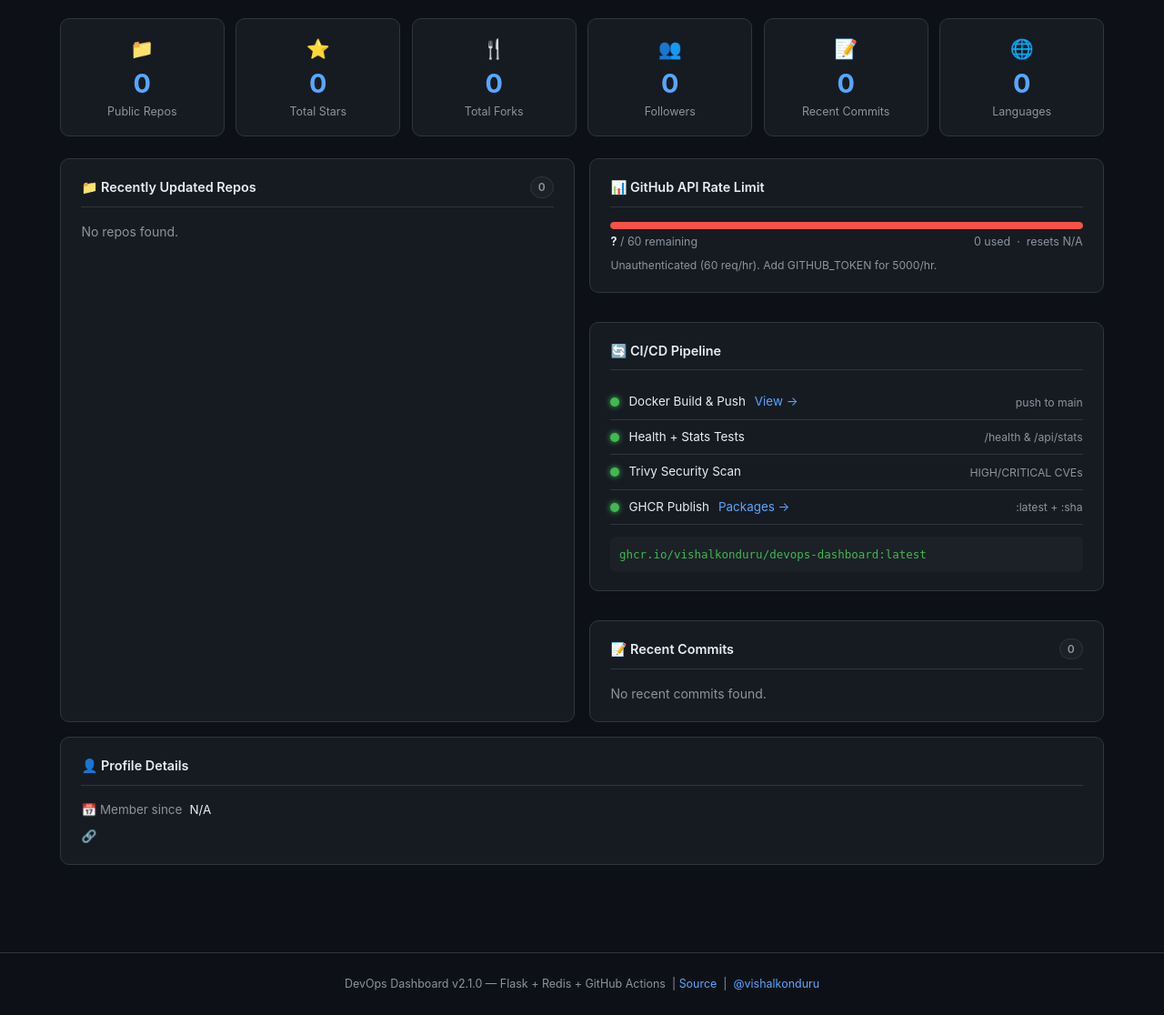
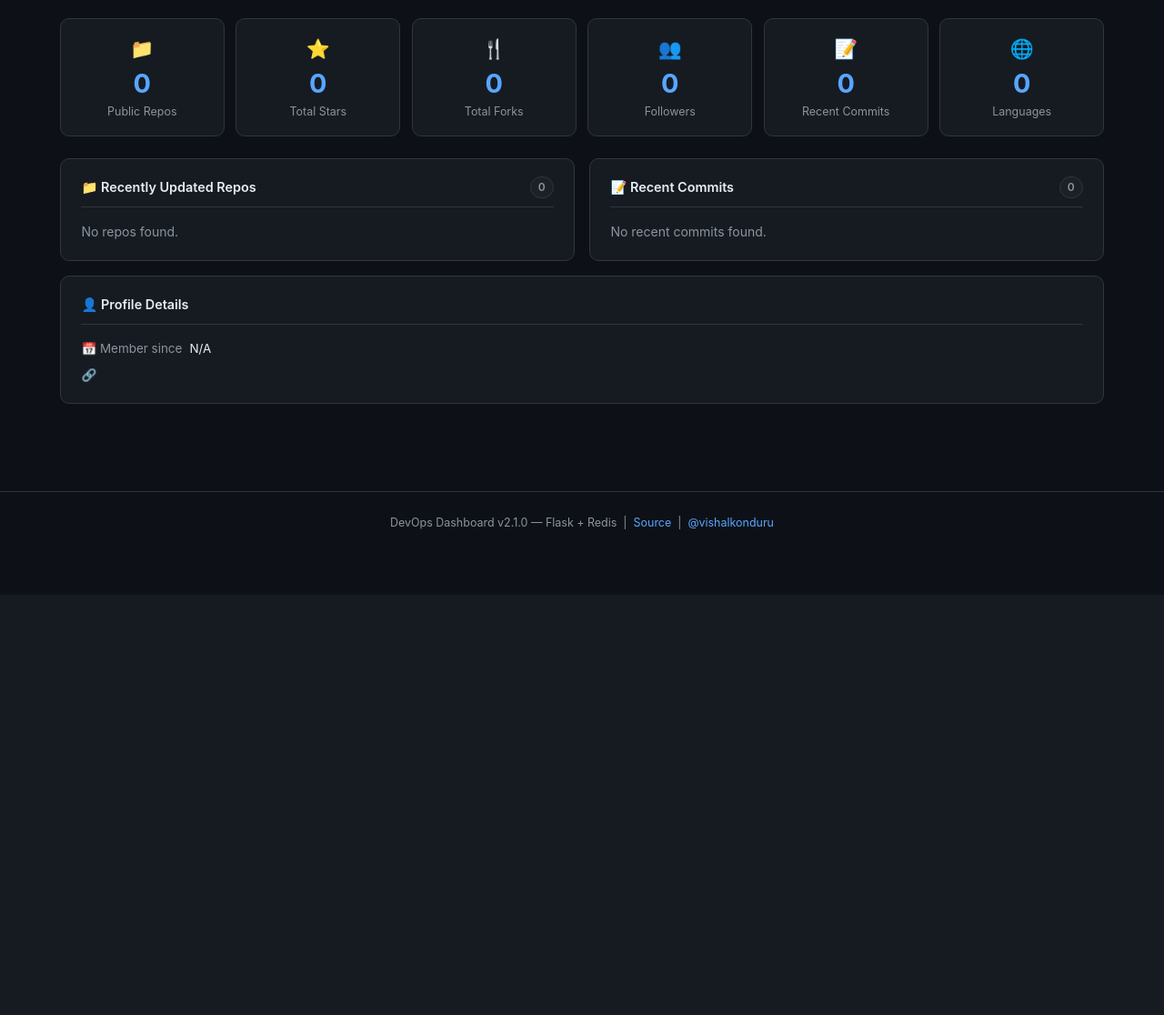
Before and after one commit to vishalkonduru/devops-dashboard, a Flask app: page / in a window 1280 px wide. Shown: the part 146-1262 px from the top of the page at 91% size. After the commit the page ends 728 px from the top, so only its background shows below. Run offline with Flask 3, Linux system fonts and the light colour scheme; data that the repository does not hold is empty.

Commit message:
Remove rate limit and CI/CD pipeline sections from dashboard view

```diff
--- a/templates/index.html
+++ b/templates/index.html
@@ -85,17 +85,6 @@
     .event-card { background: var(--surface2); border: 1px solid var(--border); border-radius: 8px; padding: 0.8rem; text-align: center; }
     .event-card .ecount { font-size: 1.5rem; font-weight: 700; color: var(--purple); }
     .event-card .etype { color: var(--muted); font-size: 0.75rem; margin-top: 3px; }
-    .rate-limit-bar-track { height: 8px; background: var(--surface2); border-radius: 4px; overflow: hidden; margin: 8px 0 4px; }
-    .rate-limit-bar-fill { height: 100%; border-radius: 4px; transition: width 0.5s ease; }
-    .rl-green { background: var(--green); } .rl-yellow { background: var(--yellow); } .rl-red { background: var(--red); }
-    .rl-row { display: flex; justify-content: space-between; font-size: 0.78rem; color: var(--muted); }
-    .ci-row { display: flex; align-items: center; gap: 10px; padding: 0.5rem 0; border-bottom: 1px solid var(--border); font-size: 0.84rem; }
-    .ci-row:last-child { border-bottom: none; }
-    .ci-dot { width: 10px; height: 10px; border-radius: 50%; flex-shrink: 0; }
-    .ci-dot.green { background: var(--green); box-shadow: 0 0 6px var(--green); }
-    .ci-link { color: var(--accent); text-decoration: none; }
-    .ci-link:hover { text-decoration: underline; }
-    .ci-meta { margin-left: auto; color: var(--muted); font-size: 0.76rem; }
     .profile-detail { display: flex; flex-direction: column; gap: 0.5rem; }
     .profile-row { display: flex; align-items: center; gap: 8px; font-size: 0.84rem; color: var(--muted); }
     .profile-row span { color: var(--text); }
@@ -128,7 +117,6 @@
 
 <main>
 
-  <!-- Only GitHub Profile link is public-facing -->
   <div class="action-bar">
     <a class="btn btn-primary" href="{{ data.profile.html_url }}" target="_blank" rel="noopener">🔗 GitHub Profile</a>
   </div>
@@ -198,26 +186,6 @@
       {% endfor %}
     </div>
 
-    <div style="display:flex;flex-direction:column;gap:1rem;">
-
-      <div class="section" id="rate-limit-section">
-        <div class="section-title">📊 GitHub API Rate Limit</div>
-        <div id="rl-content">
-          <p style="color:var(--muted);font-size:0.82rem;">Loading…</p>
-        </div>
-      </div>
-
-      <div class="section">
-        <div class="section-title">🔄 CI/CD Pipeline</div>
-        <div class="ci-row"><div class="ci-dot green"></div><span>Docker Build &amp; Push</span><a class="ci-link" href="https://github.com/vishalkonduru/devops-dashboard/actions" target="_blank" rel="noopener">View →</a><span class="ci-meta">push to main</span></div>
-        <div class="ci-row"><div class="ci-dot green"></div><span>Health + Stats Tests</span><span class="ci-meta">/health &amp; /api/stats</span></div>
-        <div class="ci-row"><div class="ci-dot green"></div><span>Trivy Security Scan</span><span class="ci-meta">HIGH/CRITICAL CVEs</span></div>
-        <div class="ci-row"><div class="ci-dot green"></div><span>GHCR Publish</span><a class="ci-link" href="https://github.com/vishalkonduru?tab=packages" target="_blank" rel="noopener">Packages →</a><span class="ci-meta">:latest + :sha</span></div>
-        <div style="margin-top:0.8rem;padding:0.6rem;background:var(--surface2);border-radius:6px;font-size:0.78rem;">
-          <code style="color:var(--green);">ghcr.io/vishalkonduru/devops-dashboard:latest</code>
-        </div>
-      </div>
-
     <div class="section" style="flex:1;">
       <div class="section-title">📝 Recent Commits <span class="count">{{ data.commits | length }}</span></div>
       {% for commit in data.commits %}
@@ -235,7 +203,6 @@
     </div>
 
   </div>
-  </div>
 
   <div class="section">
     <div class="section-title">👤 Profile Details</div>
@@ -251,8 +218,8 @@
 </main>
 
 <footer>
-  DevOps Dashboard v{{ version }} &mdash; Flask + Redis + GitHub Actions &nbsp;|
-  <a href="https://github.com/vishalkonduru/devops-dashboard" target="_blank" rel="noopener">Source</a>
+  DevOps Dashboard v{{ version }} &mdash; Flask + Redis
+  &nbsp;|&nbsp; <a href="https://github.com/vishalkonduru/devops-dashboard" target="_blank" rel="noopener">Source</a>
   &nbsp;|&nbsp; <a href="https://github.com/vishalkonduru" target="_blank" rel="noopener">@vishalkonduru</a>
 </footer>
 
@@ -272,36 +239,6 @@
   (function() {
     try { const saved = localStorage.getItem(STORAGE_KEY); if (saved) applyTheme(saved); } catch(_) {}
   })();
-
-  async function loadRateLimit() {
-    const el = document.getElementById('rl-content');
-    try {
-      const res = await fetch('/api/stats');
-      if (!res.ok) throw new Error(res.status);
-      const json = await res.json();
-      const rl = json.rate_limit || {};
-      const remaining = rl.remaining ?? '?';
-      const limit = rl.limit ?? 60;
-      const used = rl.used ?? 0;
-      const pct = limit > 0 ? Math.round((remaining / limit) * 100) : 0;
-      const colorClass = pct > 50 ? 'rl-green' : pct > 20 ? 'rl-yellow' : 'rl-red';
-      const resetTime = rl.reset ? new Date(rl.reset * 1000).toLocaleTimeString() : 'N/A';
-      el.innerHTML = `
-        <div class="rate-limit-bar-track">
-          <div class="rate-limit-bar-fill ${colorClass}" style="width:${pct}%"></div>
-        </div>
-        <div class="rl-row">
-          <span><strong style="color:var(--text)">${remaining}</strong> / ${limit} remaining</span>
-          <span>${used} used &nbsp;·&nbsp; resets ${resetTime}</span>
-        </div>
-        <div style="margin-top:6px;font-size:0.76rem;color:var(--muted);">
-          ${remaining < 10 ? '<span style="color:var(--red)">⚠️ Rate limit critical — add a GITHUB_TOKEN</span>' : (limit <= 60 ? 'Unauthenticated (60 req/hr). Add GITHUB_TOKEN for 5000/hr.' : 'Authenticated ✔️')}
-        </div>`;
-    } catch(e) {
-      el.innerHTML = '<p style="color:var(--muted);font-size:0.82rem;">Rate limit unavailable</p>';
-    }
-  }
-  loadRateLimit();
 </script>
 
 </body>
```
Lines whose indentation alone changed are shown as unchanged.
